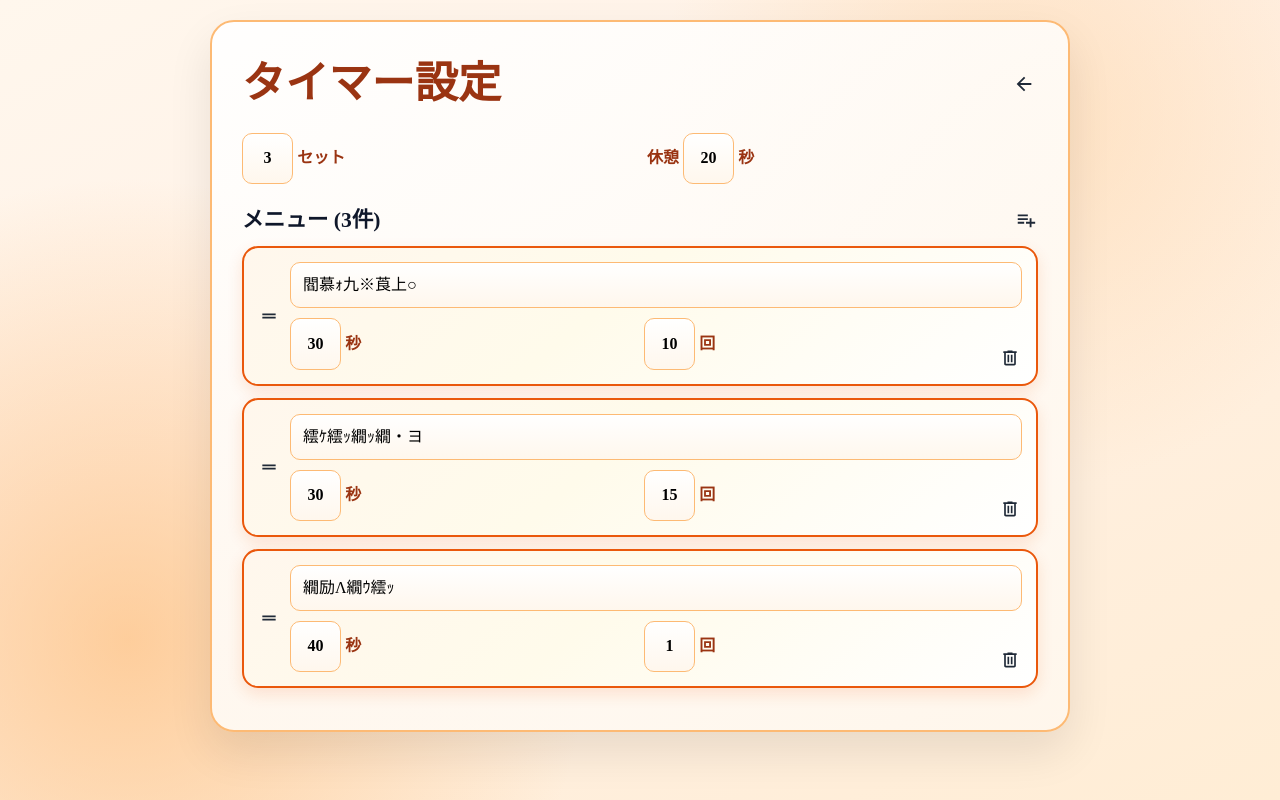
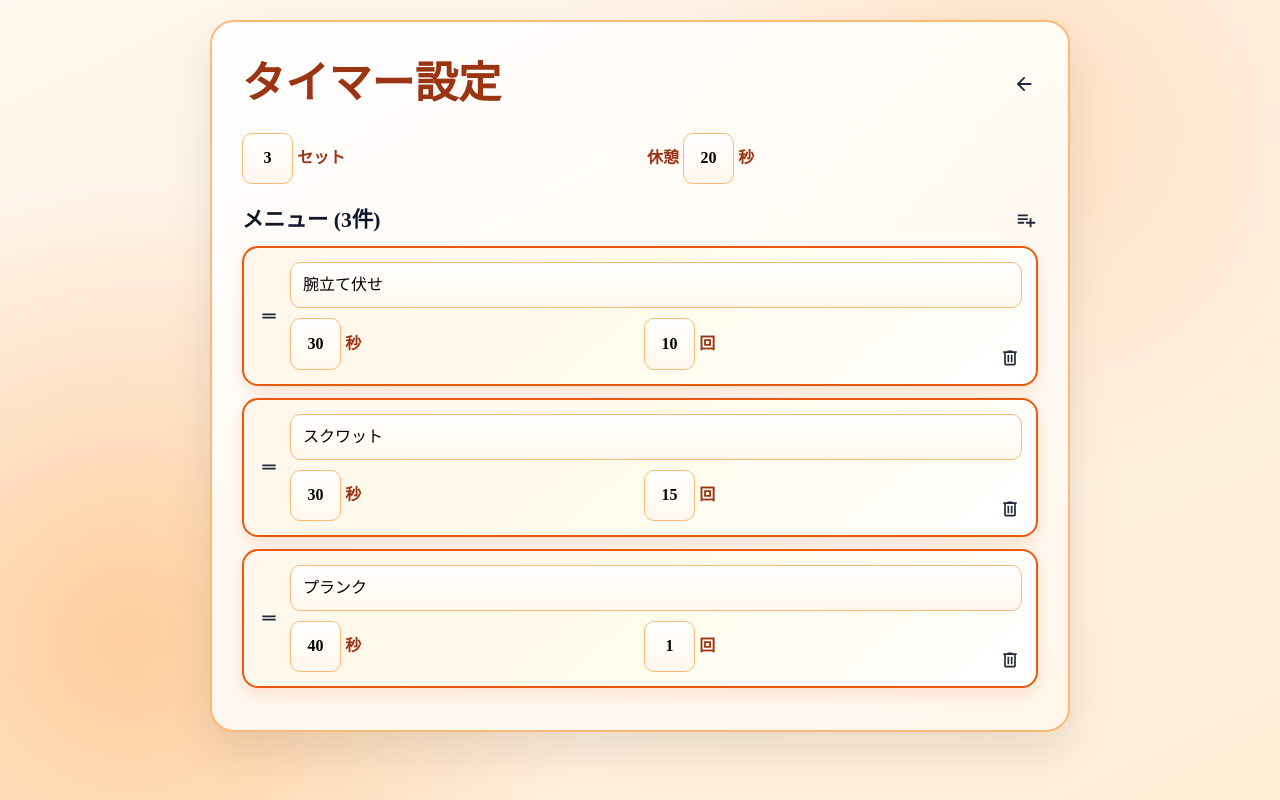
Before and after one commit to katom826/Workout-timer, a Next.js app: page /settings in a window 1280 px wide. Built offline with nearby package versions, Linux system fonts and the light colour scheme.

Commit message:
fix: resolve GitHub Pages icon asset paths

```diff
--- a/src/lib/workoutConfig.ts
+++ b/src/lib/workoutConfig.ts
@@ -17,9 +17,9 @@ export const DEFAULT_WORKOUT_CONFIG: WorkoutConfig = {
   sets: 3,
   restSeconds: 20,
   exercises: [
-    { id: "pushup", name: "閻慕ｫ九※莨上○", duration: 30, reps: 10 },
-    { id: "squat", name: "繧ｹ繧ｯ繝ｯ繝・ヨ", duration: 30, reps: 15 },
-    { id: "plank", name: "繝励Λ繝ｳ繧ｯ", duration: 40, reps: 1 },
+    { id: "pushup", name: "腕立て伏せ", duration: 30, reps: 10 },
+    { id: "squat", name: "スクワット", duration: 30, reps: 15 },
+    { id: "plank", name: "プランク", duration: 40, reps: 1 },
   ],
 };
 
@@ -28,7 +28,7 @@ const clamp = (value: number, min: number, max: number): number =>
 
 const normalizeExercise = (exercise: Partial<ExerciseConfig>, index: number): ExerciseConfig => ({
   id: exercise.id ?? `exercise-${index}-${Date.now()}`,
-  name: String(exercise.name ?? `繝｡繝九Η繝ｼ ${index + 1}`).trim() || `繝｡繝九Η繝ｼ ${index + 1}`,
+  name: String(exercise.name ?? `メニュー ${index + 1}`).trim() || `メニュー ${index + 1}`,
   duration: clamp(Number(exercise.duration) || 1, 1, 3600),
   reps: clamp(Number(exercise.reps) || 1, 1, 999),
 });
--- a/src/pages/index.tsx
+++ b/src/pages/index.tsx
@@ -75,6 +75,7 @@ const getNextStep = (
 
 export default function TimerPage() {
   const router = useRouter();
+  const iconPath = `${router.basePath}/menu.svg`;
   const [config, setConfig] = useState<WorkoutConfig | null>(null);
   const [phase, setPhase] = useState<TimerPhase>("idle");
   const [isRunning, setIsRunning] = useState(false);
@@ -305,7 +306,7 @@ export default function TimerPage() {
               onClick={() => router.push("/settings")}
               aria-label="設定"
             >
-              <Image src="/menu.svg" alt="" width={22} height={22} />
+              <Image src={iconPath} alt="" width={22} height={22} />
             </button>
           )}
 
--- a/src/pages/settings.tsx
+++ b/src/pages/settings.tsx
@@ -23,6 +23,10 @@ const createExercise = (index: number): ExerciseConfig => ({
 
 export default function SettingsPage() {
   const router = useRouter();
+  const backIconPath = `${router.basePath}/arrow_back.svg`;
+  const addIconPath = `${router.basePath}/add.svg`;
+  const dragIconPath = `${router.basePath}/drag_handle.svg`;
+  const deleteIconPath = `${router.basePath}/delete.svg`;
   const [config, setConfig] = useState<WorkoutConfig | null>(null);
   const [dragSourceIndex, setDragSourceIndex] = useState<number | null>(null);
   const [dragTargetIndex, setDragTargetIndex] = useState<number | null>(null);
@@ -228,7 +232,7 @@ export default function SettingsPage() {
             onClick={() => router.push("/")}
             aria-label="戻る"
           >
-            <Image src="/arrow_back.svg" alt="" width={22} height={22} />
+            <Image src={backIconPath} alt="" width={22} height={22} />
           </button>
         </header>
 
@@ -298,7 +302,7 @@ export default function SettingsPage() {
               onClick={handleAddExercise}
               aria-label="メニュー追加"
             >
-              <Image src="/add.svg" alt="" width={22} height={22} />
+              <Image src={addIconPath} alt="" width={22} height={22} />
             </button>
           </div>
 
@@ -323,7 +327,7 @@ export default function SettingsPage() {
                 onDragStart={(event) => handleDragStart(event, index)}
                 onTouchStart={(event) => handleTouchStart(event, index)}
               >
-                <Image src="/drag_handle.svg" alt="" width={20} height={20} />
+                <Image src={dragIconPath} alt="" width={20} height={20} />
               </div>
 
               <div className={styles.cardTopRow}>
@@ -404,7 +408,7 @@ export default function SettingsPage() {
                   disabled={config.exercises.length <= 1}
                   aria-label="カードを削除"
                 >
-                  <Image src="/delete.svg" alt="" width={20} height={20} />
+                  <Image src={deleteIconPath} alt="" width={20} height={20} />
                 </button>
               </div>
             </article>
```
Also changed, not shown: 3 other files (tests, documents, lock files or other folders).
